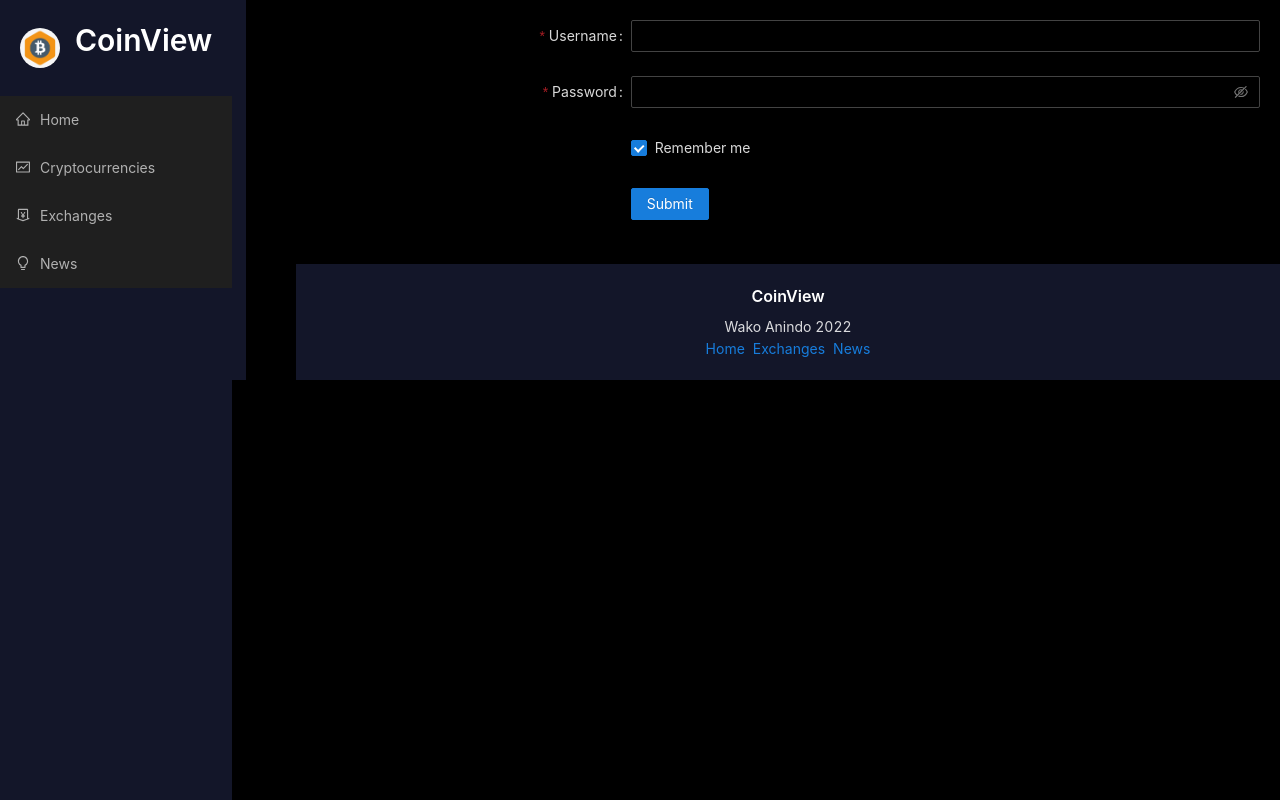
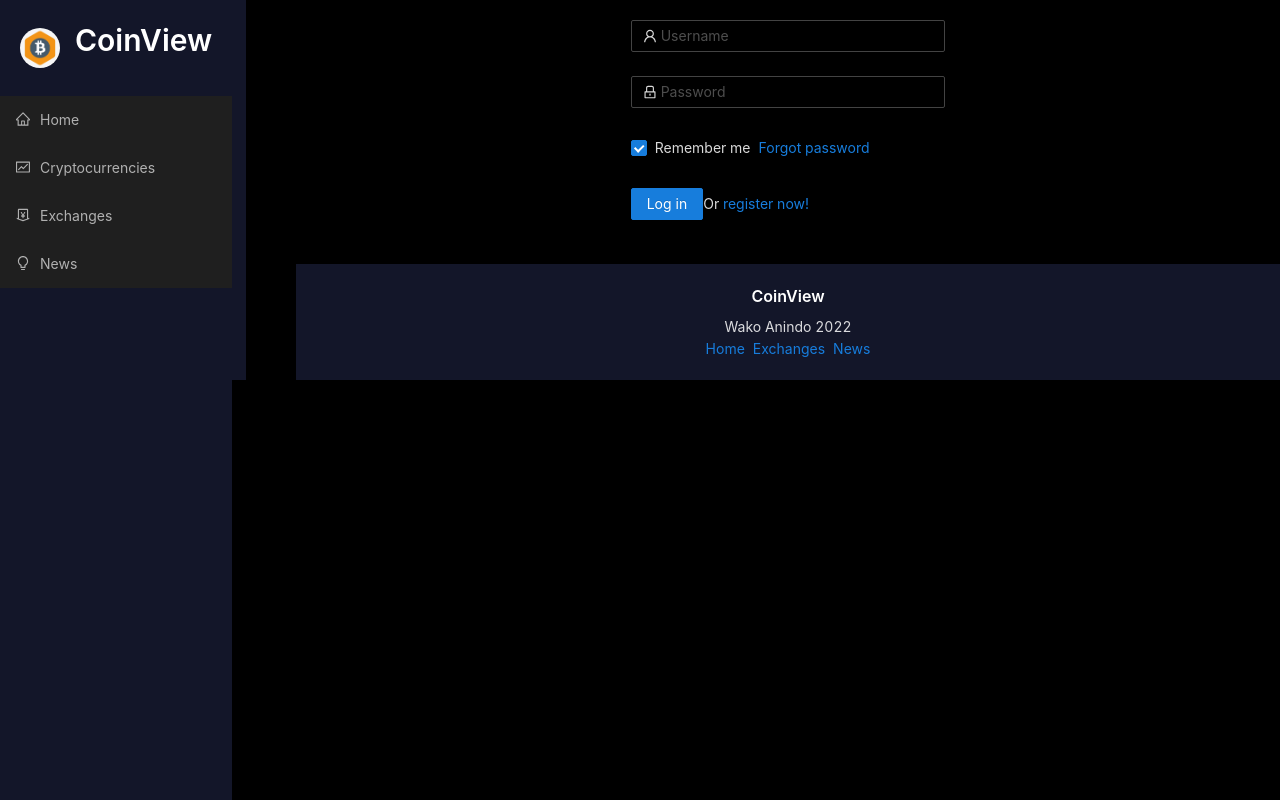
Before and after one commit to Wakodono/wako-solo-capstone, a React (Create React App) app: page /login in a window 1280 px wide. Built offline with nearby package versions, Linux system fonts and the light colour scheme.

Commit message:
styled login and register forms

```diff
--- a/src/App.css
+++ b/src/App.css
@@ -77,6 +77,14 @@ a:hover{
     display: flex;
     justify-content: center;
     align-items: center;
+}
+
+.register-form-container{
+    justify-content: center;
+}
+
+.login-form-container{
+    justify-content: center;
 }
 
 @media screen and (max-width:1300px){
--- a/src/components/Login.jsx
+++ b/src/components/Login.jsx
@@ -1,79 +1,71 @@
 import React from 'react'
-import { Form, Input, Button, Checkbox } from 'antd';
+import { Link } from 'react-router-dom'
+import { Form, Input, Button, Checkbox, Row, Col } from 'antd';
+import { UserOutlined, LockOutlined } from '@ant-design/icons';
 
 const Login = () => {
   const onFinish = (values) => {
-    console.log('Success:', values);
-  };
-
-  const onFinishFailed = (errorInfo) => {
-    console.log('Failed:', errorInfo);
+    console.log('Received values of form: ', values);
   };
 
   return (
+    <>
+      <Row className="login-form-container">
+        <Col xs={24} sm={12} lg={8} className="login-form">
           <Form
-      name="basic"
-      labelCol={{
-        span: 8,
-      }}
-      wrapperCol={{
-        span: 16,
-      }}
+            name="normal_login"
+            className="login-form"
             initialValues={{
               remember: true,
             }}
             onFinish={onFinish}
-      onFinishFailed={onFinishFailed}
-      autoComplete="off"
           >
             <Form.Item
-        label="Username"
               name="username"
               rules={[
                 {
                   required: true,
-            message: 'Please input your username!',
+                  message: 'Please input your Username!',
                 },
               ]}
             >
-        <Input />
+              <Input prefix={<UserOutlined className="site-form-item-icon" />} placeholder="Username" />
             </Form.Item>
-
             <Form.Item
-        label="Password"
               name="password"
               rules={[
                 {
                   required: true,
-            message: 'Please input your password!',
+                  message: 'Please input your Password!',
                 },
               ]}
             >
-        <Input.Password />
+              <Input
+                prefix={<LockOutlined className="site-form-item-icon" />}
+                type="password"
+                placeholder="Password"
+              />
             </Form.Item>
-
-      <Form.Item
-        name="remember"
-        valuePropName="checked"
-        wrapperCol={{
-          offset: 8,
-          span: 16,
-        }}
-      >
+            <Form.Item>
+              <Form.Item name="remember" valuePropName="checked" noStyle>
                 <Checkbox>Remember me</Checkbox>
               </Form.Item>
 
-      <Form.Item
-        wrapperCol={{
-          offset: 8,
-          span: 16,
-        }}
-      >
-        <Button type="primary" htmlType="submit">
-          Submit
+              <a className="login-form-forgot" href="">
+                Forgot password
+              </a>
+            </Form.Item>
+
+            <Form.Item>
+              <Button type="primary" htmlType="submit" className="login-form-button">
+                Log in
               </Button>
+              Or <Link to ="/register">register now!</Link>
             </Form.Item>
           </Form>
+        </Col>
+      </Row>
+    </>
   );
 };
 
--- a/src/components/Register.jsx
+++ b/src/components/Register.jsx
@@ -139,6 +139,9 @@ const Register = () => {
   }));
 
   return (
+    <>
+      <Row className="register-form-container">
+        <Col xs={24} sm={12} lg={8} className="register-form">
           <Form
             {...formItemLayout}
             form={form}
@@ -382,6 +385,9 @@ const Register = () => {
               </Button>
             </Form.Item>
           </Form>
+        </Col>
+      </Row>
+    </>
   );
 };
 
```
Lines whose indentation alone changed are shown as unchanged.
